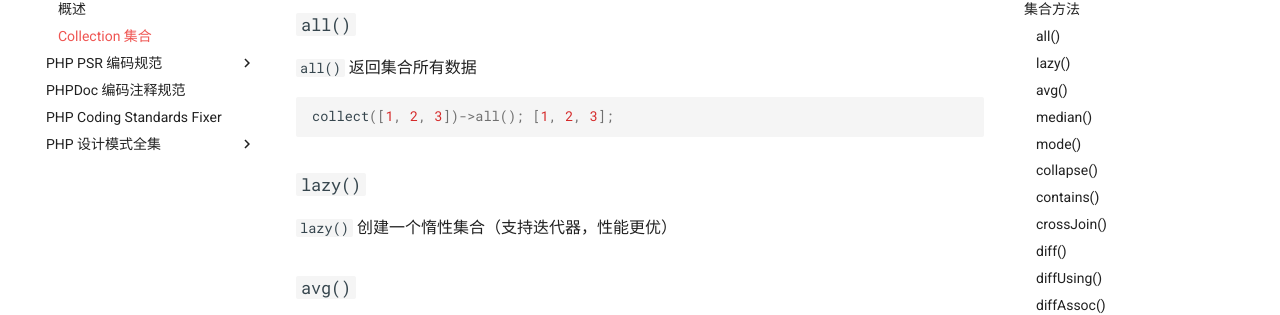
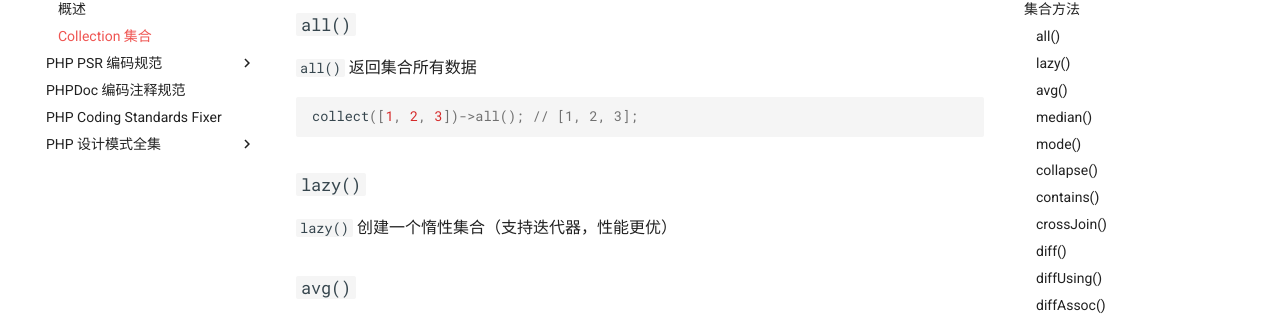
Before and after one commit to flc1125/docs, an MkDocs documentation site: the page built from docs/php/laravel-source/collection.md, in a window 1280 px wide and 900 px high, scrolled down 1994 px. Shown: the part 153-468 px from the top of the window. Built offline with MkDocs 1.6.1 and Material for MkDocs 9.7.7, drawn with Linux system fonts in a browser that asks for light colours; comment, search, counter and statistics services are not loaded.

````diff
--- a/docs/php/laravel-source/collection.md
+++ b/docs/php/laravel-source/collection.md
@@ -111,7 +111,7 @@ Illuminate\Support\Collection Object
 `all()` 返回集合所有数据
 
 ```php
-collect([1, 2, 3])->all(); [1, 2, 3];
+collect([1, 2, 3])->all(); // [1, 2, 3];
 ```
 
 ### `lazy()`
````
